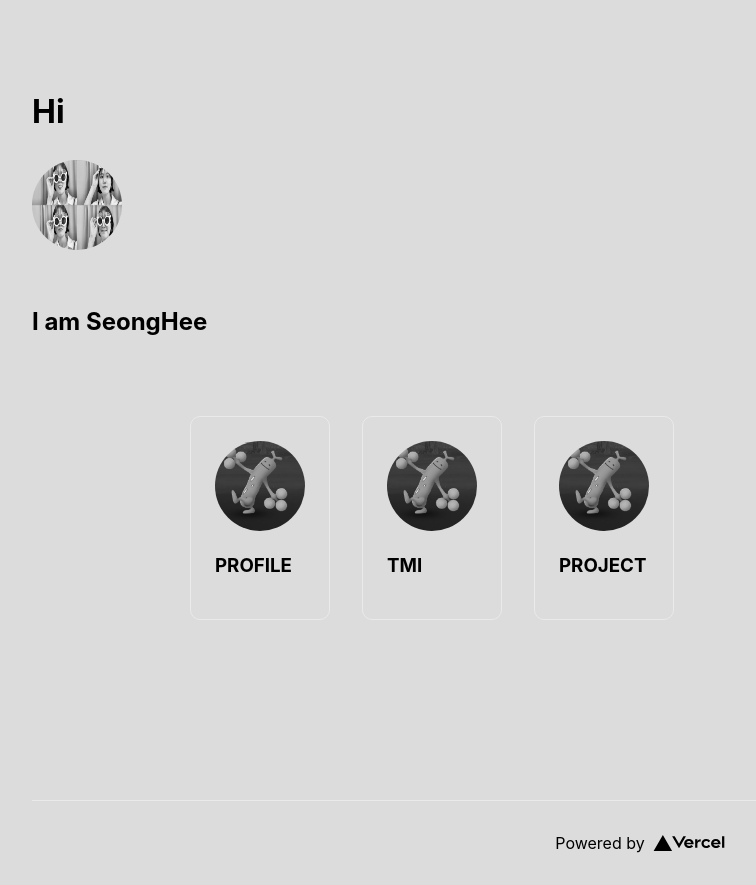
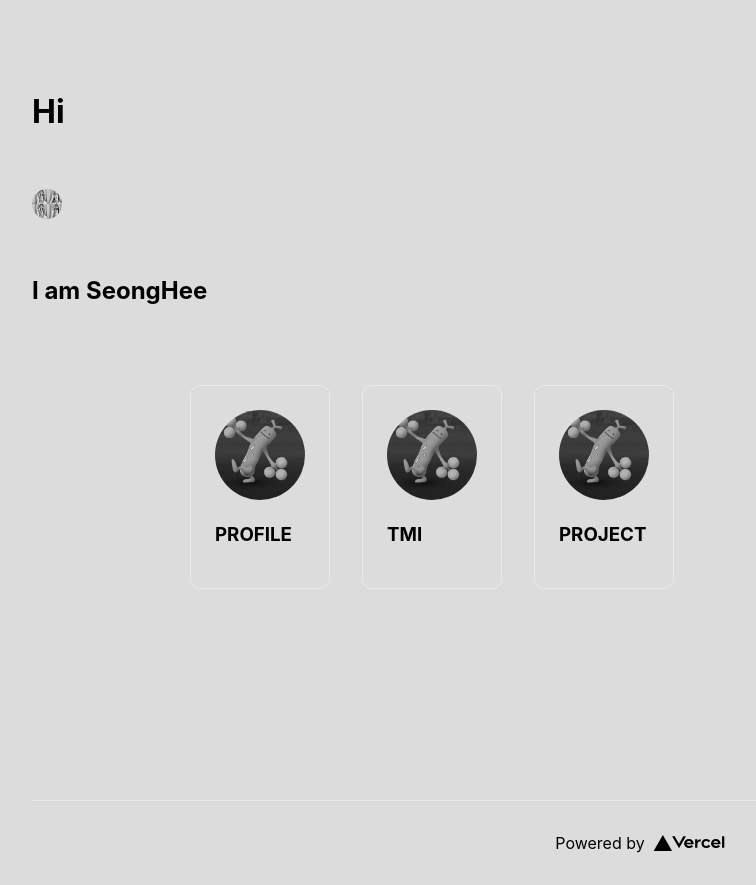
Before and after one commit to tjdgml97/nextjs, a Next.js app: page / in a window 1280 px wide. Shown: the whole page, without its empty margins (0-756 px from the left). Built offline with nearby package versions, Linux system fonts and the light colour scheme.

Commit message:
change Image height

```diff
--- a/pages/index.js
+++ b/pages/index.js
@@ -30,7 +30,7 @@ export default function Home() {
         </h2> */}
 
         {/* <Link href="post/first-post"></Link> */}
-        <h3 className={styles.face}>Hi<br></br><Image className={styles.bo} src="img/IMG_1154.jpg"  height={150}  width={150}  /><br></br></h3>
+        <h3 className={styles.face}>Hi<br></br><Image className={styles.bo} src="img/IMG_1154.jpg"  height={30}  width={30}  /><br></br></h3>
         <h2>I am SeongHee</h2>
 
         <p className={styles.description}>
```
